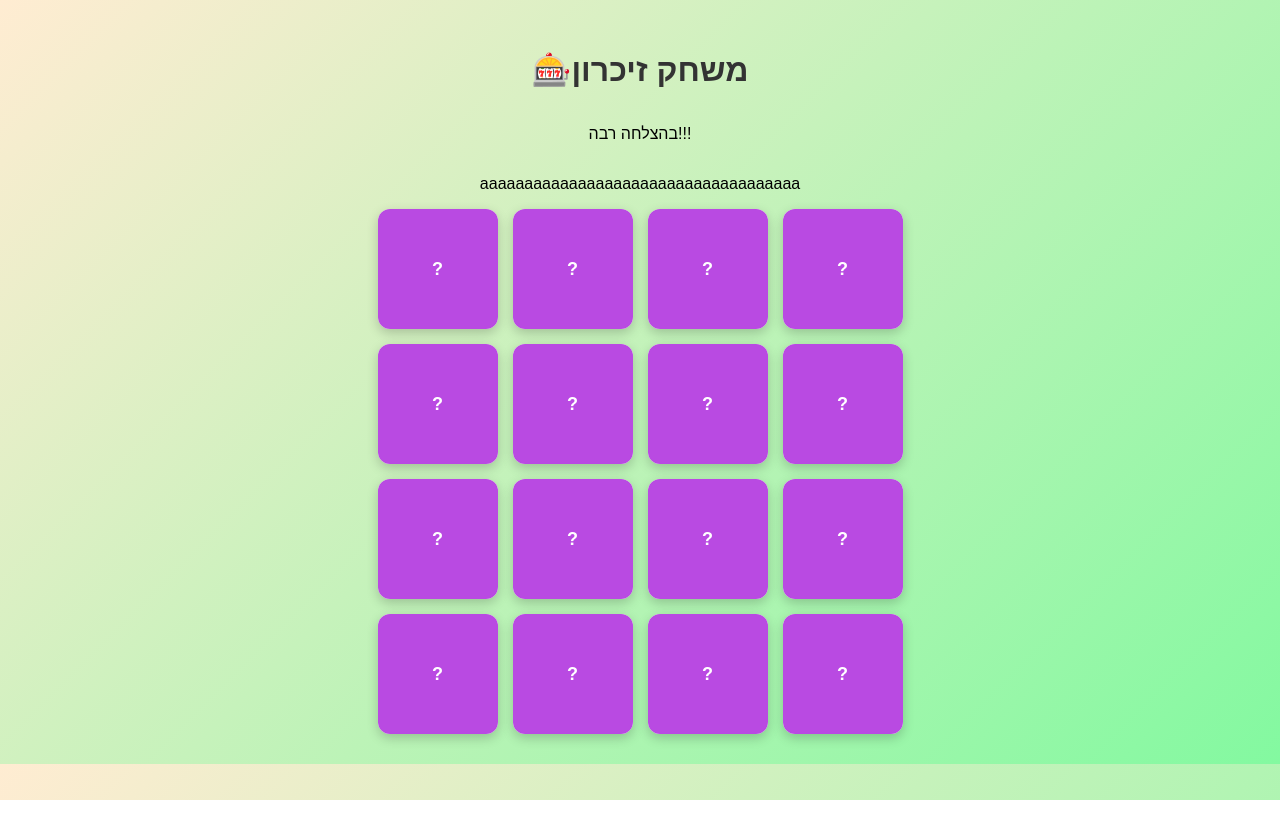
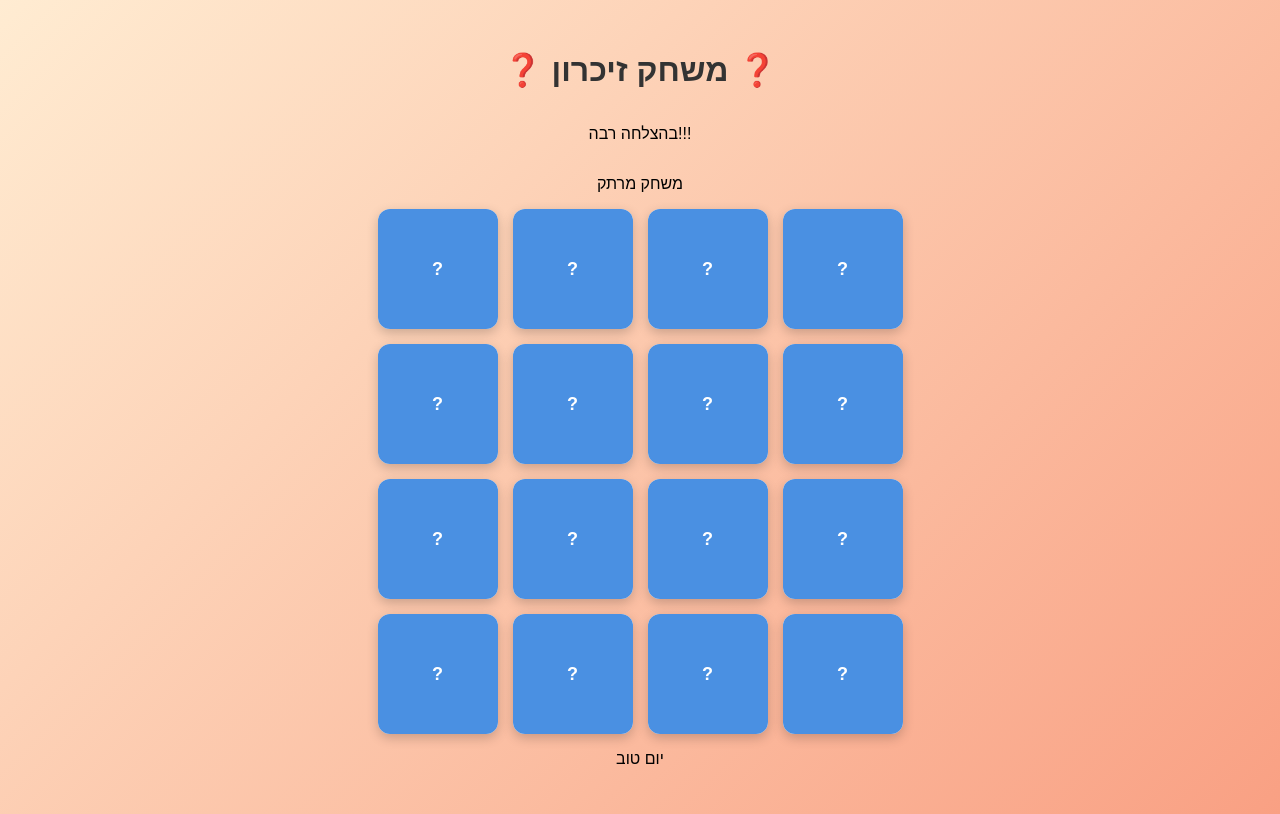
Before and after one commit to malkaKastner/Memory, a plain HTML site: page public/index.html in a window 1280 px wide. Drawn offline with Linux system fonts and the light colour scheme.

Commit message:
more text

```diff
--- a/public/index.html
+++ b/public/index.html
@@ -9,10 +9,12 @@
 </head>
 
 <body>
-    <h1> 🎰משחק זיכרון</h1>
+    <h1> ❓ משחק זיכרון ❓</h1>
     <p>בהצלחה רבה!!!</p>
-    <p>aaaaaaaaaaaaaaaaaaaaaaaaaaaaaaaaaaaa</p>
+    <p>משחק מרתק</p>
     <div class="game-board" id="game-board"></div>
+    <p>יום טוב </p>
+
     <script src="script.js"></script>
 </body>
 
--- a/public/style.css
+++ b/public/style.css
@@ -1,6 +1,6 @@
 body {
     font-family: 'Arial', sans-serif;
-    background: linear-gradient(135deg, #ffecd2 0%, #83f9a0 100%);
+    background: linear-gradient(135deg, #ffecd2 0%, #f9a083 100%);
     display: flex;
     flex-direction: column;
     align-items: center;
@@ -52,7 +52,7 @@ h1 {
 }
 
 .card .front {
-    background-color: #b94ae2;
+    background-color: #4a90e2;
     color: white;
 }
 
```
